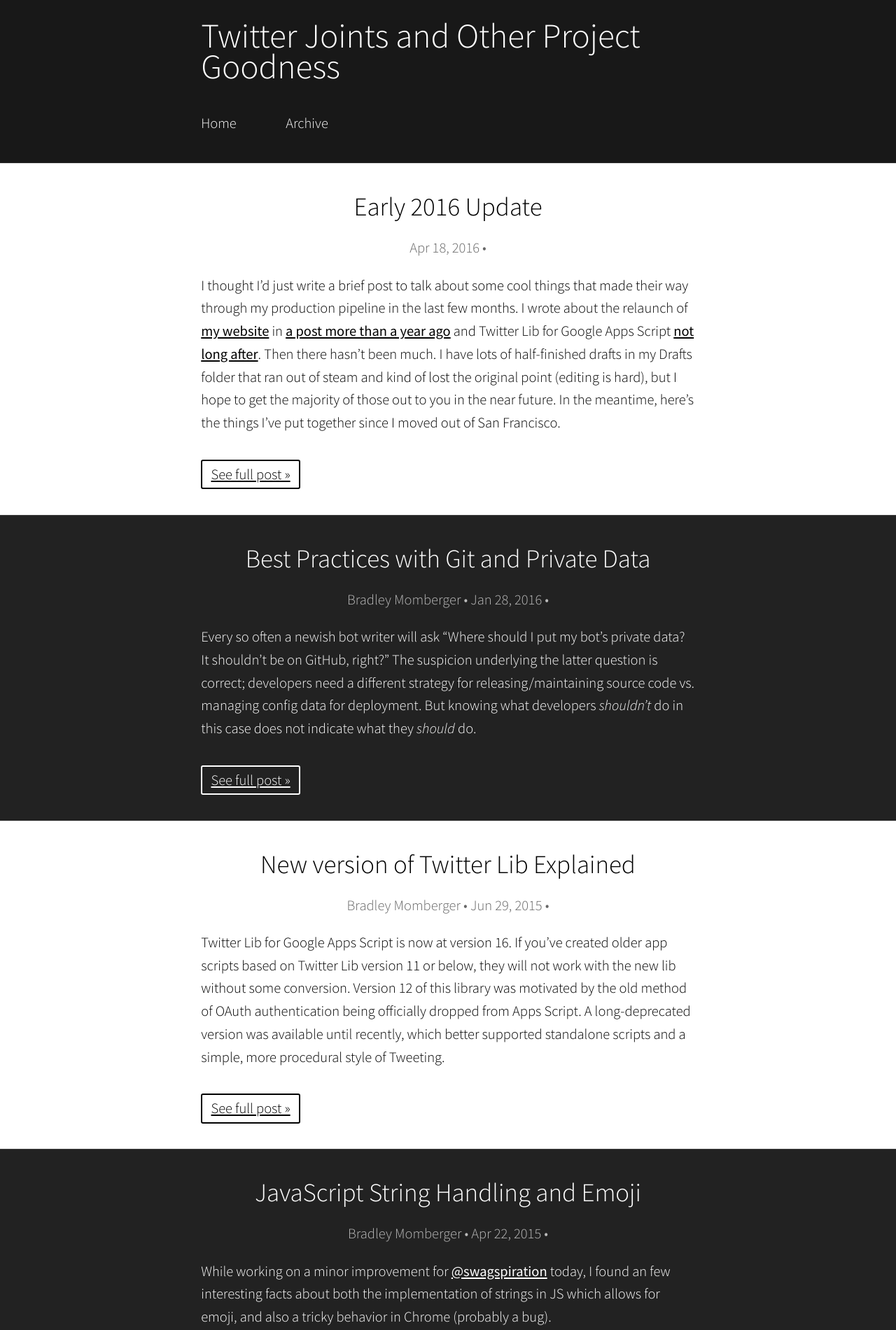
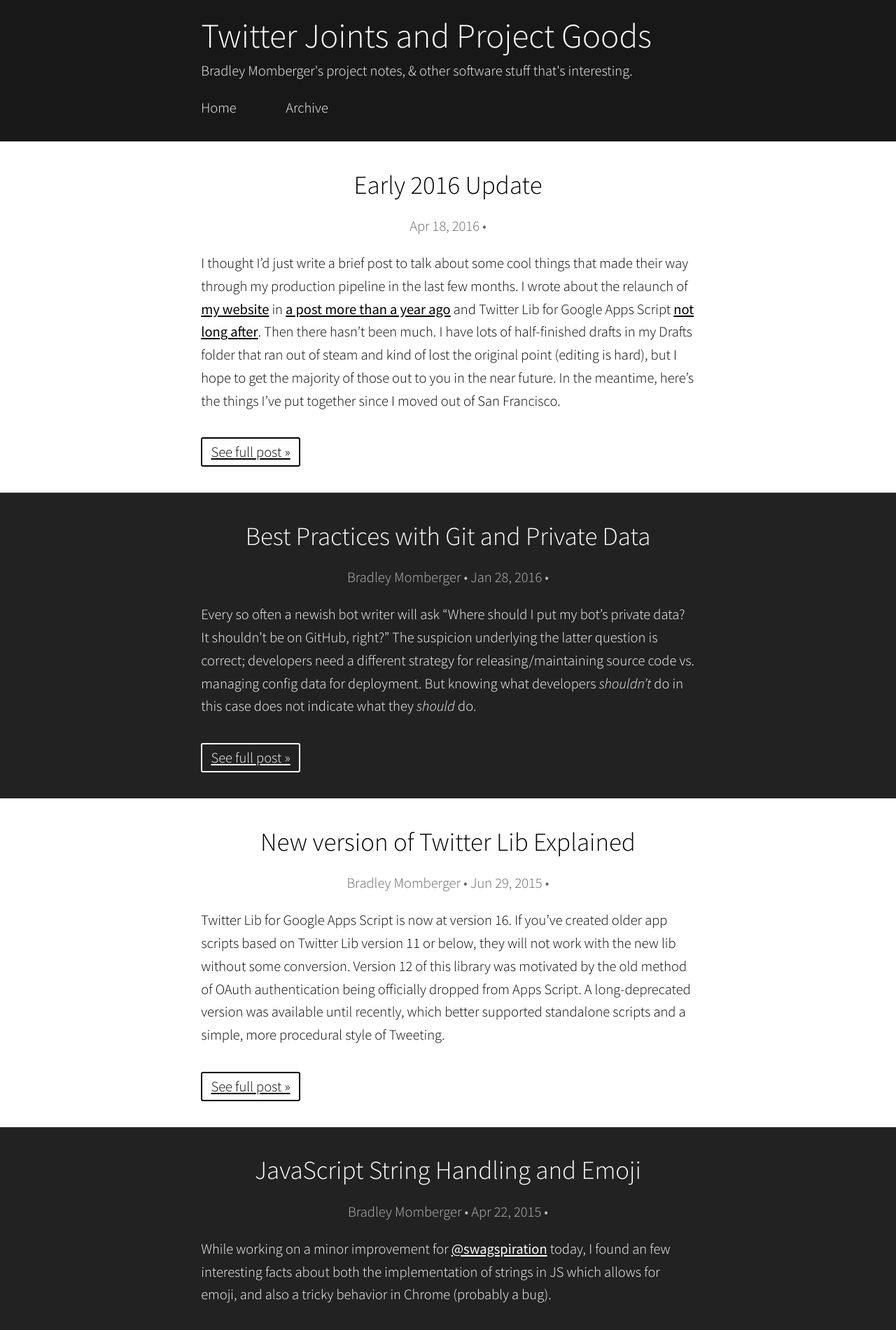
Before and after one commit to airhadoken/airhadoken.github.io, a Jekyll site: the page built from index.html, in a window 1280 px wide. Shown: the top 1901 px of the page at 70% size. Built offline with Jekyll 4.4.1, drawn with Linux system fonts in a browser that asks for light colours; nearby versions of some CDN libraries; some web fonts are replaced.

Commit message:
Retitling blog and adding a subheading, plus a few visual tweaks at the top

```diff
--- a/_config.yml
+++ b/_config.yml
@@ -1,7 +1,7 @@
-title: "Twitter Joints and Other Project Goodness"
+title: "Twitter Joints and Project Goods"
 author: "Bradley Momberger"
 description: "An infodump about stuff I've been working on in my spare time."
-#subheading: "Really cool blog about ... something"
+subheading: "Bradley Momberger's project notes, &amp; other software stuff that's interesting."
 more: "See full post"
 url: "http://airhadoken.github.io"
 #baseurl: "/contrast" # comment out if in root directory
--- a/_layouts/blank.html
+++ b/_layouts/blank.html
@@ -19,6 +19,7 @@
   <body>
     <header>
       {% unless site.style.headline %}<h1><a href="{{ site.baseurl }}/">{{ site.title }}</a></h1>{% endunless %}
+      {% if site.subheading %}<div>{{ site.subheading }}</div>{% endif %}
       <nav>
         <ul>
           <li><a href="{{ site.baseurl }}/">Home</a></li>{% for node in site.pages %}{% if node.title %}<li><a href="{{ node.url | prepend: site.baseurl }}"{% if page.url == node.url %} id="selected"{% endif %}>{{ node.title }}</a></li>{% endif %}{% endfor %}
@@ -26,7 +27,6 @@
       </nav>
     </header>
     {% if site.style.headline %}<div><h1><a href="{{ site.baseurl }}/">{{ site.title }}</a></h1></div>{% endif %}
-    {% if site.subheading %}<div>{{ site.subheading }}</div>{% endif %}
 {{ content }}
     <footer>
       <span><a href="{{ site.url }}">{% if page.author %}{{ page.author }}{% else %}{{site.author}}{% endif %}</a></span>
--- a/_sass/basic.sass
+++ b/_sass/basic.sass
@@ -48,6 +48,7 @@ blockquote
 nav
     ul
         padding-left: 0
+        margin-bottom: .5em
     li
         display: inline-block
         margin-right: 10%
@@ -67,7 +68,7 @@ article
 
 body > header h1
     margin-top: .25em
-    margin-bottom: 1em
+    margin-bottom: .25em
 
 body > footer
     display: flex
```
